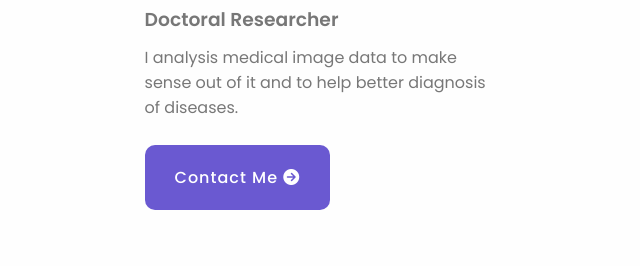
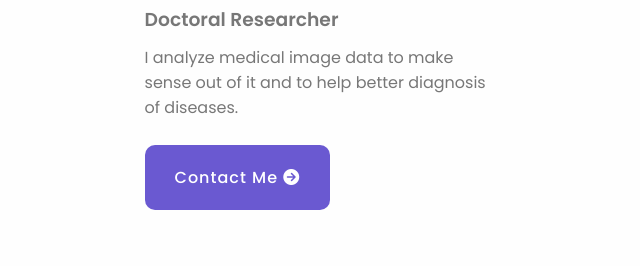
Before and after one commit to mrahmansagar/mrahmansagar.github.io, a plain HTML site: page index.html in a window 1280 px wide. Shown: the part 342-608 px from the top of the page, 158-798 px from the left. Drawn offline with nearby package versions, Linux system fonts and the light colour scheme.

Commit message:
spelling

```diff
--- a/index.html
+++ b/index.html
@@ -55,7 +55,7 @@
             <div class="info">
                 <h2>Hi, I am Sagar</h2>
                 <h3>Doctoral Researcher</h3>
-                <p>I analysis medical image data to make sense out of it and to help better diagnosis of diseases.</p>
+                <p>I analyze medical image data to make sense out of it and to help better diagnosis of diseases.</p>
                 <a href="#contact" class="btn">Contact Me <i class="fas fa-arrow-circle-right"></i></a>
             </div>
             <div class="home-img">
```
